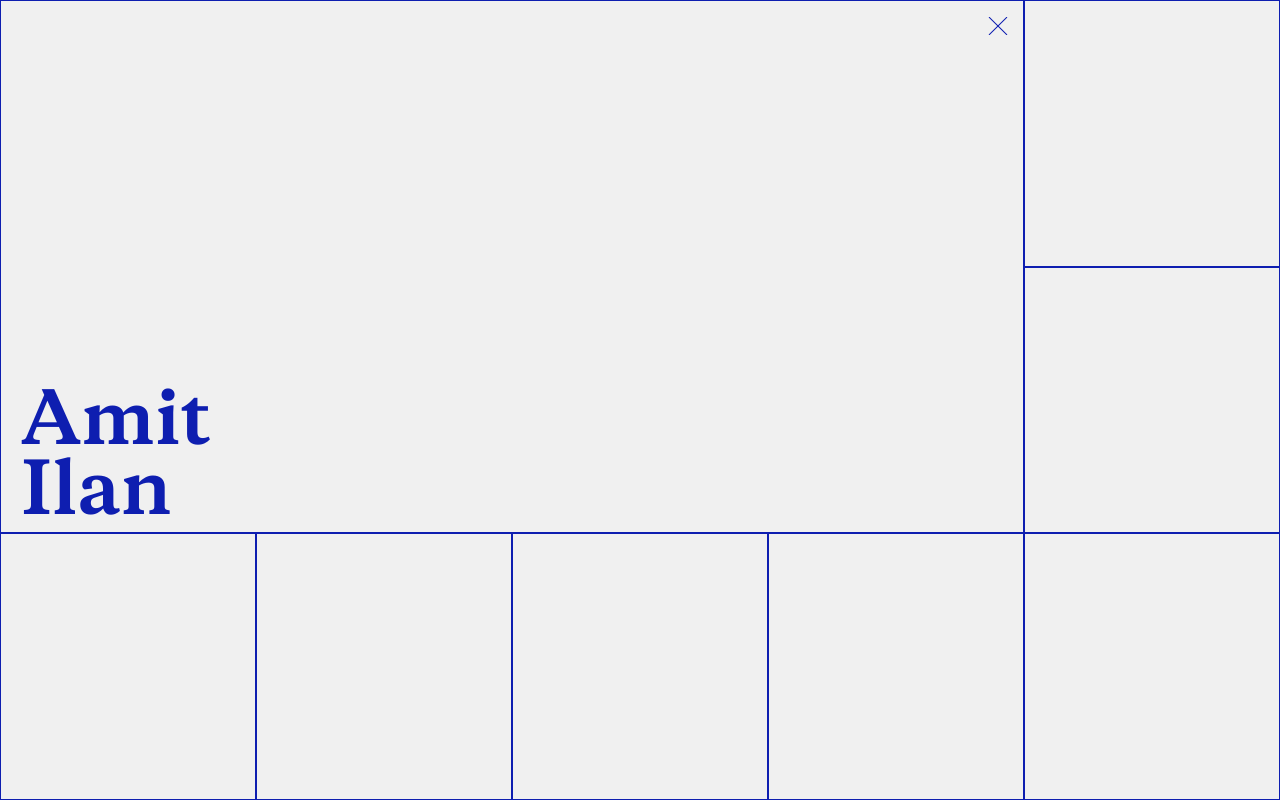
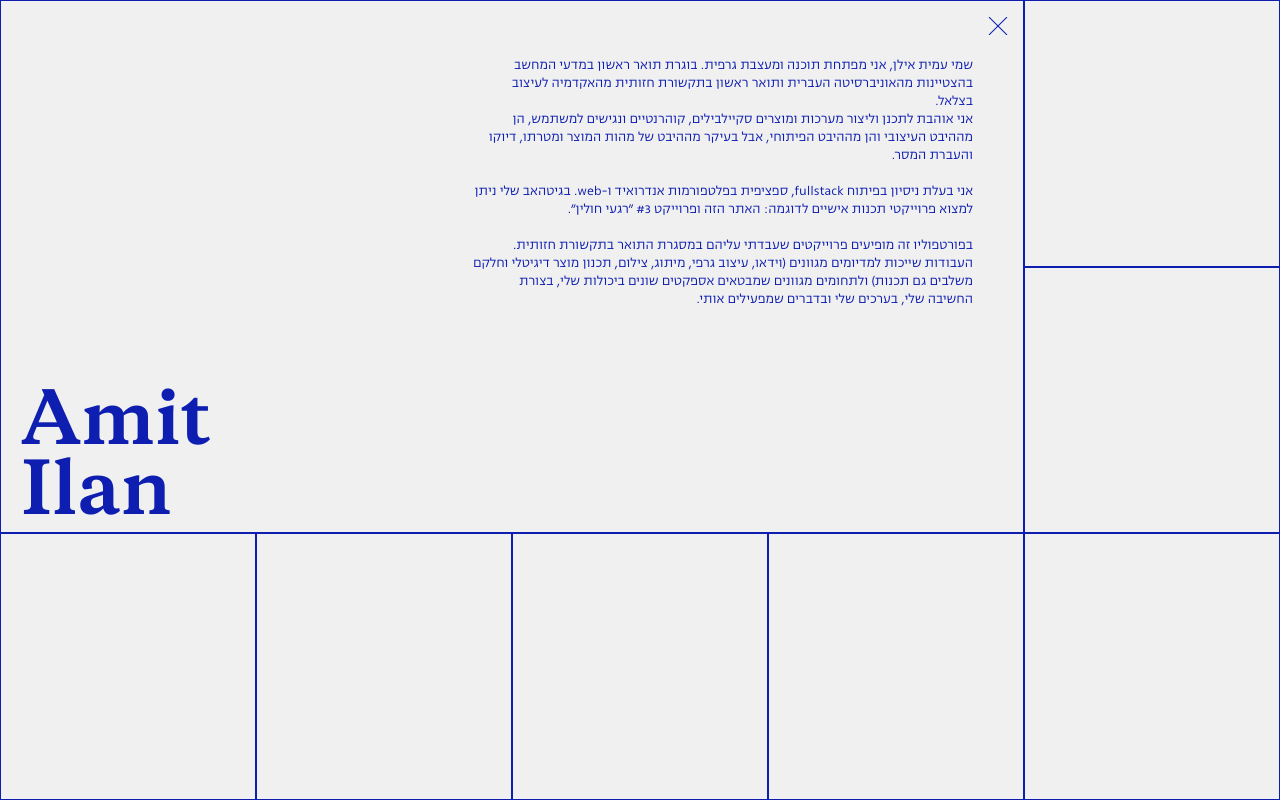
Before and after one commit to amitilan17/Portfolio, a React (Create React App) app: page / in a window 1280 px wide. Both pictures are taken after a click on the element "About Me". Built offline with nearby package versions, Linux system fonts and the light colour scheme.

Commit message:
init content

```diff
--- a/src/Utils.js
+++ b/src/Utils.js
@@ -1,3 +1,3 @@
-export const getCellKey = (cell) => `${cell.row + 1}-${cell.col + 1}`; // todo remove +1?
+export const getCellKey = (cell) => `${cell.row + 1}-${cell.col + 1}`;
 
-export const aboutCellKey = '1-1'; // todo remove +1?
+export const aboutCellKey = '1-1';
--- a/src/components/Cell/AboutCell.js
+++ b/src/components/Cell/AboutCell.js
@@ -2,6 +2,13 @@ import styles from "./Cell.module.css";
 import sharedStyles from "../../sharedStyles.module.css";
 import React from "react";
 import closeIcon from "../../assets/ic_close.svg";
+
+const aboutMeText = "שמי עמית אילן, אני מפתחת תוכנה ומעצבת גרפית. בוגרת תואר ראשון במדעי המחשב בהצטיינות מהאוניברסיטה העברית ותואר ראשון בתקשורת חזותית מהאקדמיה לעיצוב בצלאל.<br/>" +
+    "אני אוהבת לתכנן וליצור מערכות ומוצרים סקיילבילים, קוהרנטיים ונגישים למשתמש, הן מההיבט העיצובי והן מההיבט הפיתוחי, אבל בעיקר מההיבט של מהות המוצר ומטרתו, דיוקו והעברת המסר." +
+    "<br/><br/>" +
+    "אני בעלת ניסיון בפיתוח fullstack, ספציפית בפלטפורמות אנדרואיד ו-web. בגיטהאב שלי ניתן למצוא פרוייקטי תכנות אישיים לדוגמה: האתר הזה ופרוייקט #3 ״רגעי חולין״." +
+    "<br/><br/>" +
+    "בפורטפוליו זה מופיעים פרוייקטים שעבדתי עליהם במסגרת התואר בתקשורת חזותית. העבודות שייכות למדיומים מגוונים (וידאו, עיצוב גרפי, מיתוג, צילום, תכנון מוצר דיגיטלי וחלקם משלבים גם תכנות) ולתחומים מגוונים שמבטאים אספקטים שונים ביכולות שלי, בצורת החשיבה שלי, בערכים שלי ובדברים שמפעילים אותי.";
 
 const AboutCell = ({cell, onToggleAboutCell, isOpen}) => {
     return (
@@ -11,8 +18,11 @@ const AboutCell = ({cell, onToggleAboutCell, isOpen}) => {
                  gridColumn: cell.colSpan ? `span ${cell.colSpan}` : undefined
              }}
         >
-            <div className={styles.cellContent}>
+            <div className={styles.aboutCellContent}>
                 <div>
+                    {isOpen && <div className={styles.aboutTextContainer} dir="rtl"
+                                    dangerouslySetInnerHTML={{__html: aboutMeText}}>
+                    </div>}
                     <div className={styles.projectIndex}>
                         Amit
                     </div>
--- a/src/components/Cell/Cell.module.css
+++ b/src/components/Cell/Cell.module.css
@@ -20,7 +20,7 @@
     opacity: 0; /* Initially hidden */
     z-index: 0; /* Behind the content and shade */
     transform: scale(1);
-    transition: opacity 0.3s ease, transform 0.3s ease;
+    transition: opacity 0.8s ease, transform 0.8s ease;
 }
 
 .projectCell {
@@ -105,6 +105,25 @@
     grid-row: span 2;
 }
 
+.aboutCellContent {
+    display: flex;
+    align-items: flex-end;
+    height: 100%;
+    width: 100%;
+    position: relative;
+}
+
+.aboutTextContainer {
+    padding: 50px;
+    width: 50%;
+    margin-bottom: 30px;
+    font-size: 14px;
+    text-align: right;
+    font-family: "Narkiss Block", sans-serif;
+    margin-left: auto;
+    color: #0E1EB0;
+}
+
 .aboutMeFlexContainer {
     display: flex;
     justify-content: flex-start;
--- a/src/data/projectsData.js
+++ b/src/data/projectsData.js
@@ -15,58 +15,61 @@ const projectsDataMap = {
         thumbnailPath: p1Thumbnail,
         hebrewDescription: 'קולאז׳ וידאו בשני רבדים חיצוניים: טקסט ודימוי, ובשני רבדים פנימיים: אישי וקולקטיבי. דרך ההקבלה וההפרדה בין הקטן, הפרטי, הספציפי לבין הגדול, הגלובלי, המונומנטלי, הסרט הקצר מנסה לענות על השאלה:<strong>האם אפשר לתפוס את קץ האנושות?</strong>',
         englishDescription: 'Video collage in two external layers: text and image, and in two internal layers: the personal and the collective. Through the parallelism and separation between the small, private, specific aspects and the large, global, monumental aspects, the short film tries to answer the question: <strong>Is it possible to grasp the end of humanity?</strong>',
-        title: "צלקת  •  Scar",
+        title: "צלקת •",
         tags: ["Video", "Collage", "Personal", "Collective"]
     },
     '1-3': {
         index: 2,
         name: 'אז מה אם אתן תאומות',
         thumbnailPath: p2Thumbnail,
-        hebrewDescription: '',
+        hebrewDescription: 'יש לי שתי אחיות, נעם וניצן. הן תאומות, הן קטנות ממני בשנתיים, והן גדלו במסגרות נפרדות מגיל קטן, כך שבעצם אנחנו סוג של שלישיה. או אולי, משולש: כל אחת חולקת תכונות עם השניה והשלישית. למרות שאני אחותן הגדולה, לפעמים אני מרגישה דווקא באמצע בין ניצן לנעם. <strong>אז מה אם אתן תאומות</strong> הוא פרוייקט אינפוגרפי שמהווה דיוקן שלי דרכן, ודיוקן שלהן- דרכי. במסגרת הפרוייקט ריאיינתי אותן לעומק ובניתי ״דאטה-בייס״, ״ניתחתי״ את המידע ועיצבתי מערכת אינפוגרפית של 7 גלויות.',
         englishDescription: '',
-        title: '',
+        title: 'אז מה אם אתן תאומות',
         tags: ["Video", "Collage", "Personal", "Collective"]
     },
     '1-4': {
         index: 3, name: 'רגעי חולין', thumbnailPath: p3Thumbnail,
-        hebrewDescription: '',
+        hebrewDescription: '<strong>רגעי חולין</strong> הוא מוצר אינטראקטיבי המזמין את המשתמש לגשר מעט על הפער בין חוויה לזכרון, דרך כתיבה ברגעים אקראיים. במסגרת הפרוייקט עיצבתי את המטרות, ההגדרות והמיתוג של המוצר, את האפליקציה שדרכה מתבצע איסוף הרגעים, ואת היומן המודפס שנשלח אל המשתמש בתום הכתיבה ומשמש כקפסולת זמן האוצרת בתוכה הוויה של תקופה.' +
+            '<br/><br/>' +
+            'במסגרת הפרוייקט פיתחתי אפליקציית אנדרואיד שאיפשרה לחוות את המוצר. מבחינת backend, העיבוד של המידע מהיוזר לפורמט מעוצב של עמוד ביומן נעשה בצורה אוטומטית בפייתון. כמו כן, פיתחתי שתי תכניות ששירתו שתי פרזנטציות שונות של הפרוייקט: האחת שולחת להדפסה במדפסת סמוכה את הרגע שזה עתה נכתב באפליקציה, כדי לייצר ״אפקט וואו״. השניה שולחת את אותו הקובץ למייל כעבור מספר ימים, כדי לייצר את האפקט של קפסולת זמן.<br/><br/> ניתן לצפות בrepo של הפרוייקט בגיטהאב.',
         englishDescription: '',
-        title: '',
+        title: ' רגעי חולין •',
         tags: ["Video", "Collage", "Personal", "Collective"]
     },
     '2-3': {
         index: 4, name: 'Footprints', thumbnailPath: p4Thumbnail,
-        hebrewDescription: '',
+        hebrewDescription: 'פתיח לסדרת טבע תיעודית בשם <strong>Footprints</strong> העוסקת בהשתלטות האדם, והטכנולוגיה שהוא יוצר, על הטבע. <br/>הוידאו מורכב משתי שכבות. הראשונה היא שכבה טבעית המצולמת בים המלח, שמייצג את המוות של עולם החי והצומח. השכבה השניה היא שכבה גרפית שמתייחסת לצורות טבעיות, אך נוצרה בצורה אוטומטית באמצעות קוד פייתון, כך שהמבנה תוכנן מראש אך התוצאה הספציפית היא תוצר אוטומטי של ערכים רנדומליים.',
         englishDescription: '',
-        title: '',
+        title: '• Footprints',
         tags: ["Video", "Collage", "Personal", "Collective"]
     },
     '2-4': {
         index: 5, name: 'Trigger it', thumbnailPath: p5Thumbnail,
-        hebrewDescription: '',
+        hebrewDescription: 'אפליקציית ליצירת אפקטים מבוססת תכנות. מטרתה לפתוח לבני נוער שער לתחום התכנות דרך עולם התוכן שלהם ומטרות רלוונטיות עבורם. <br/>האפליקציה מבוססת על קומפוננטות מודולוריות ליצירת צירופים יחודיים ומקוריים, ומאפשרת שילוב של אופציות pre-defined ואופציות custom ליצירת ״רמות קושי״ שונות. <br/>מתוך הבנת החשיבות של אוריינות דיגיטלית בכלל ויכולות תכנות בסיסיות בפרט בעולם המתפתח, האפליקציה שמה דגש על תהליך הלמידה ומעודדת מוטיבציה ללמידה מתוך יצירתיות, ביטוי אישי ואלמנטים של Project Based Learning' +
+            '.',
         englishDescription: '',
-        title: '',
+        title: '• Trigger it',
         tags: ["Video", "Collage", "Personal", "Collective"]
     },
     '2-5': {
         index: 6, name: 'המשביר לצרכן', thumbnailPath: p6Thumbnail,
-        hebrewDescription: '',
+        hebrewDescription: 'מעטפת גרפית למוסד חדש: ארכיון עירוני הנפתח בבניין המשביר לצרכן בירושלים. במסגרת הפרוייקט עיצבתי לוגו ופוסטרים לאירוע הפתיחה. השפה הגרפית לוקחת השראה מצורת המבנה ומזוויות החלונות שלו, וקורצת גם למטרתו המקורית בשדה הצרכנות.',
         englishDescription: '',
-        title: '',
+        title: 'המשביר לצרכן •',
         tags: ["Video", "Collage", "Personal", "Collective"]
     },
     '3-3': {
         index: 7, name: 'נוסטלגיה וכו׳', thumbnailPath: p7Thumbnail,
-        hebrewDescription: '',
+        hebrewDescription: '<i>״אני מתגעגעת לתקופה שהיינו סטודנטים בירושלים״</i>, כתבתי בעודי סטודנטית בירושלים, בסוף השנה השלישית מתוך חמש.<br/>בפרוייקט זה עסקתי בנוסטלגיה ובחללים בהם אני חיה, בהשראת הספר <strong>חלל וכו׳</strong> מאת ג׳ורג׳ פרק ובצירוף קטעים ממנו. צילמתי במצלמת פילם את הבית שבו גרתי ושאותו, יחד עם מה שהוא ייצג עבורי, אהבתי מאוד, והרגשתי שאני כבר מתגעגעת אליו עוד כשגרתי שם. הבחירה בפילם באופן טבעי הדגישה את הנופך הנוסטלגי של ההתבוננות שלי בבית. הקולאז׳ של קטעים מהספר יחד עם הצילומים מבטא את מחשבותיי והרגשותיי לגבי האובזרבציות של פרק.',
         englishDescription: '',
-        title: '',
+        title: 'נוסטלגיה וכו׳ •',
         tags: ["Video", "Collage", "Personal", "Collective"]
     },
     '3-4': {
         index: 8, name: 'אופנת הקיבוץ', thumbnailPath: p8Thumbnail,
-        hebrewDescription: '',
+        hebrewDescription: 'בפרוייקט זה ערכתי את הערך <strong>אופנה בקיבוץ</strong> על פי ויקיפדיה יחד עם אוסף תצלומים משפחתי משנות ה70, שנות ילדותו של אבי בקיבוץ ראש הנקרה, למעין קטלוג שמציג את האופנה וחיי הקיבוץ של התקופה. או כמו שמתאר זאת היטב יורם קניוק, שגם מצוטט בסוף החוברת: <i>"אופנה איננה רק תצוגת בגדי ים... היא האני הקולקטיבי העליון של הגוף, של החברה, זה איך שאנשים היו רוצים להיות גזורים בתוך הנוף״</i>.',
         englishDescription: '',
-        title: '',
+        title: 'אופנת הקיבוץ •',
         tags: ["Video", "Collage", "Personal", "Collective"]
     },
 };
```
